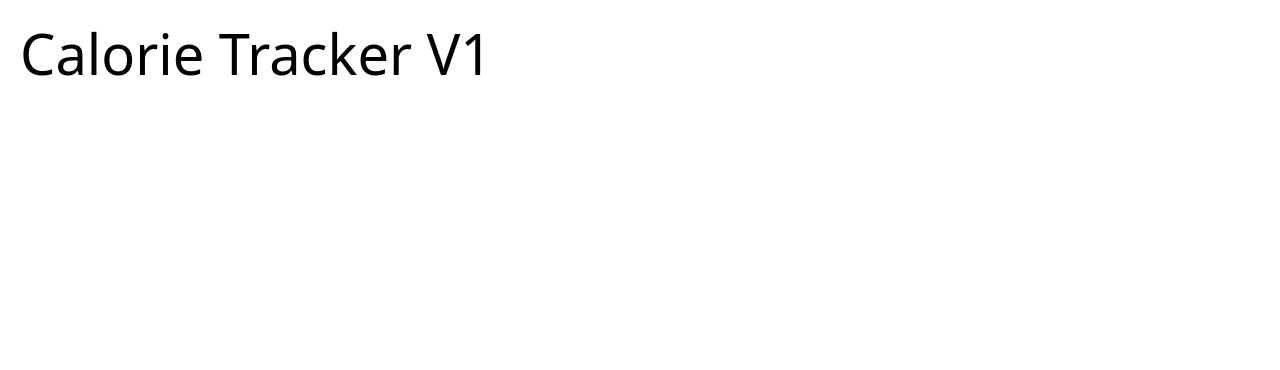
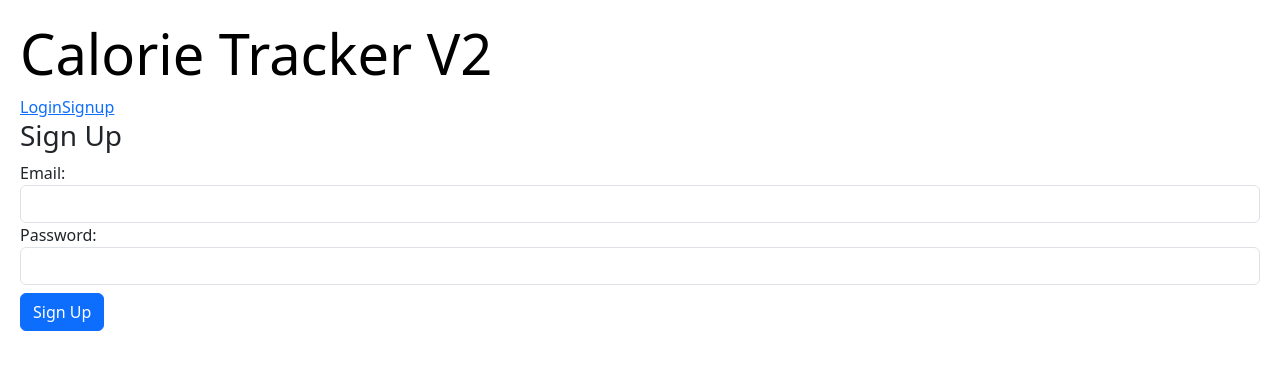
Before and after one commit to AshleyKeeling/CalorieTrackerWebApp, a React (Create React App) app in the folder frontend/: page /signup in a window 1280 px wide. Before the commit this address had no page. Shown: the top 370 px of the page. Built offline with nearby package versions, Linux system fonts and the light colour scheme.

Commit message:
added functionality for login, logout and signup

```diff
--- a/frontend/src/App.js
+++ b/frontend/src/App.js
@@ -1,6 +1,8 @@
 import { BrowserRouter, Routes, Route } from 'react-router-dom';
 import NavBar from './Components/NavBar';
 import Home from './Pages/Home';
+import Login from './Pages/Login';
+import Signup from './Pages/Signup';
 import UpdateFoodItem from './Pages/updateFoodItem';
 
 function App() {
@@ -15,6 +17,14 @@ function App() {
               element={<Home />}
             />
             <Route
+              path='/login'
+              element={<Login />}
+            />
+            <Route
+              path='/signup'
+              element={<Signup />}
+            />
+            <Route
               path='/updateFoodItem'
               element={<UpdateFoodItem />}
             />
--- a/frontend/src/Components/NavBar.js
+++ b/frontend/src/Components/NavBar.js
@@ -1,13 +1,35 @@
 import { Link } from "react-router-dom"
+import { useLogout } from "../Hooks/useLogout"
+import { useAuthContext } from "../Hooks/useAuthContext";
 
 const NavBar = () => {
+    const { logout } = useLogout();
+    const { user } = useAuthContext();
+
+    const handleLogoutClick = () => {
+        logout();
+    }
+
     return (
         <header>
             <div>
                 {/* this is a like a normal nav bar, each one is a link to a page */}
                 <Link to="/" className="text-decoration-none" style={{ color: 'black' }}>
-                    <h1 className="display-4 mb-2">Calorie Tracker V1</h1>
+                    <h1 className="display-4 mb-2">Calorie Tracker V2</h1>
                 </Link>
+                <nav>
+                    {user && (<div>
+                        <span>{user.email}</span>
+                        <button onClick={handleLogoutClick}>Log Out</button>
+                    </div>
+                    )}
+                    {!user && (
+                        <div>
+                            <Link to="/login">Login</Link>
+                            <Link to="/signup">Signup</Link>
+                        </div>
+                    )}
+                </nav>
             </div>
         </header>
     )
--- a/frontend/src/Context/AuthContext.js
+++ b/frontend/src/Context/AuthContext.js
@@ -1,4 +1,4 @@
-import { act, createContext, useReducer } from 'react';
+import { act, createContext, useReducer, useEffect } from 'react';
 
 export const AuthContext = createContext()
 
@@ -18,6 +18,15 @@ export const AuthContextProvider = ({ children }) => {
         user: null
     })
 
+    // checks if user is already logged in at the start of the application (JWT already in local storage)
+    useEffect(() => {
+        const user = JSON.parse(localStorage.getItem('user'))
+
+        if (user) {
+            dispatch({ type: 'LOGIN', payload: user })
+        }
+    }, [])
+
     console.log("AuthContext state: ", state);
 
     return (
--- /dev/null
+++ b/frontend/src/Hooks/useLogin.js
@@ -0,0 +1,38 @@
+import { useState } from "react";
+import { useAuthContext } from './useAuthContext'
+
+export const useLogin = () => {
+    const [error, setError] = useState(null);
+    const [isLoading, setIsLoading] = useState(null);
+    const { dispatch } = useAuthContext();
+
+    const login = async (email, password) => {
+        setIsLoading(true);
+        setError(null);
+
+        const response = await fetch('/api/user/login', {
+            method: 'POST',
+            headers: { 'Content-Type': 'application/json' },
+            body: JSON.stringify({ email, password })
+        })
+
+        const json = await response.json();
+
+        if (!response.ok) {
+            setIsLoading(false)
+            setError(json.error)
+        }
+
+        if (response.ok) {
+            // save the user to local storage (jwt token)
+            localStorage.setItem('user', JSON.stringify(json))
+
+            // update Auth Context
+            dispatch({ type: 'LOGIN', payload: json })
+
+            setIsLoading(false);
+        }
+    }
+
+    return { login, isLoading, error }
+}
--- /dev/null
+++ b/frontend/src/Hooks/useLogout.js
@@ -0,0 +1,15 @@
+import { useAuthContext } from "./useAuthContext";
+
+export const useLogout = () => {
+    const { dispatch } = useAuthContext();
+
+    const logout = () => {
+        // remove use from local storage (jwt token)
+        localStorage.removeItem('user');
+
+        // dispatch logout action
+        dispatch({ type: 'LOGOUT' });
+    }
+
+    return { logout }
+}
--- /dev/null
+++ b/frontend/src/Hooks/useSignup.js
@@ -0,0 +1,38 @@
+import { useState } from "react";
+import { useAuthContext } from './useAuthContext'
+
+export const useSignup = () => {
+    const [error, setError] = useState(null);
+    const [isLoading, setIsLoading] = useState(null);
+    const { dispatch } = useAuthContext();
+
+    const signup = async (email, password) => {
+        setIsLoading(true);
+        setError(null);
+
+        const response = await fetch('/api/user/signup', {
+            method: 'POST',
+            headers: { 'Content-Type': 'application/json' },
+            body: JSON.stringify({ email, password })
+        })
+
+        const json = await response.json();
+
+        if (!response.ok) {
+            setIsLoading(false)
+            setError(json.error)
+        }
+
+        if (response.ok) {
+            // save the user to local storage (jwt token)
+            localStorage.setItem('user', JSON.stringify(json))
+
+            // update Auth Context
+            dispatch({ type: 'LOGIN', payload: json })
+
+            setIsLoading(false);
+        }
+    }
+
+    return { signup, isLoading, error }
+}
--- /dev/null
+++ b/frontend/src/Pages/Login.js
@@ -0,0 +1,40 @@
+import { useState } from "react"
+import { useLogin } from "../Hooks/useLogin";
+
+const Login = () => {
+    const [email, setEmail] = useState('');
+    const [password, setPassword] = useState('');
+    const { login, error, isLoading } = useLogin();
+
+    const handleSubmit = async (e) => {
+        e.preventDefault()
+
+        await login(email, password);
+    }
+
+    return (
+        <form className="login" onSubmit={handleSubmit}>
+            <h3>Login</h3>
+
+            <label>Email:</label>
+            <input
+                type="email"
+                onChange={(e) => setEmail(e.target.value)}
+                value={email}
+                className="form-control"
+            />
+
+            <label>Password:</label>
+            <input
+                type="password"
+                onChange={(e) => setPassword(e.target.value)}
+                value={password}
+                className="form-control"
+            />
+            <button disabled={isLoading} className="btn btn-primary mt-2 mb-3" >Login</button>
+            {error && <div className="error">{error}</div>}
+        </form>
+    )
+}
+
+export default Login;
--- /dev/null
+++ b/frontend/src/Pages/Signup.js
@@ -0,0 +1,40 @@
+import { useState } from "react"
+import { useSignup } from "../Hooks/useSignup";
+
+const Signup = () => {
+    const [email, setEmail] = useState('');
+    const [password, setPassword] = useState('');
+    const { signup, error, isLoading } = useSignup();
+
+    const handleSubmit = async (e) => {
+        e.preventDefault()
+
+        await signup(email, password);
+    }
+
+    return (
+        <form className="signup" onSubmit={handleSubmit}>
+            <h3>Sign Up</h3>
+
+            <label>Email:</label>
+            <input
+                type="email"
+                onChange={(e) => setEmail(e.target.value)}
+                value={email}
+                className="form-control"
+            />
+
+            <label>Password:</label>
+            <input
+                type="password"
+                onChange={(e) => setPassword(e.target.value)}
+                value={password}
+                className="form-control"
+            />
+            <button disabled={isLoading} className="btn btn-primary mt-2 mb-3">Sign Up</button>
+            {error && <div className="error">{error}</div>}
+        </form>
+    )
+}
+
+export default Signup;
```
